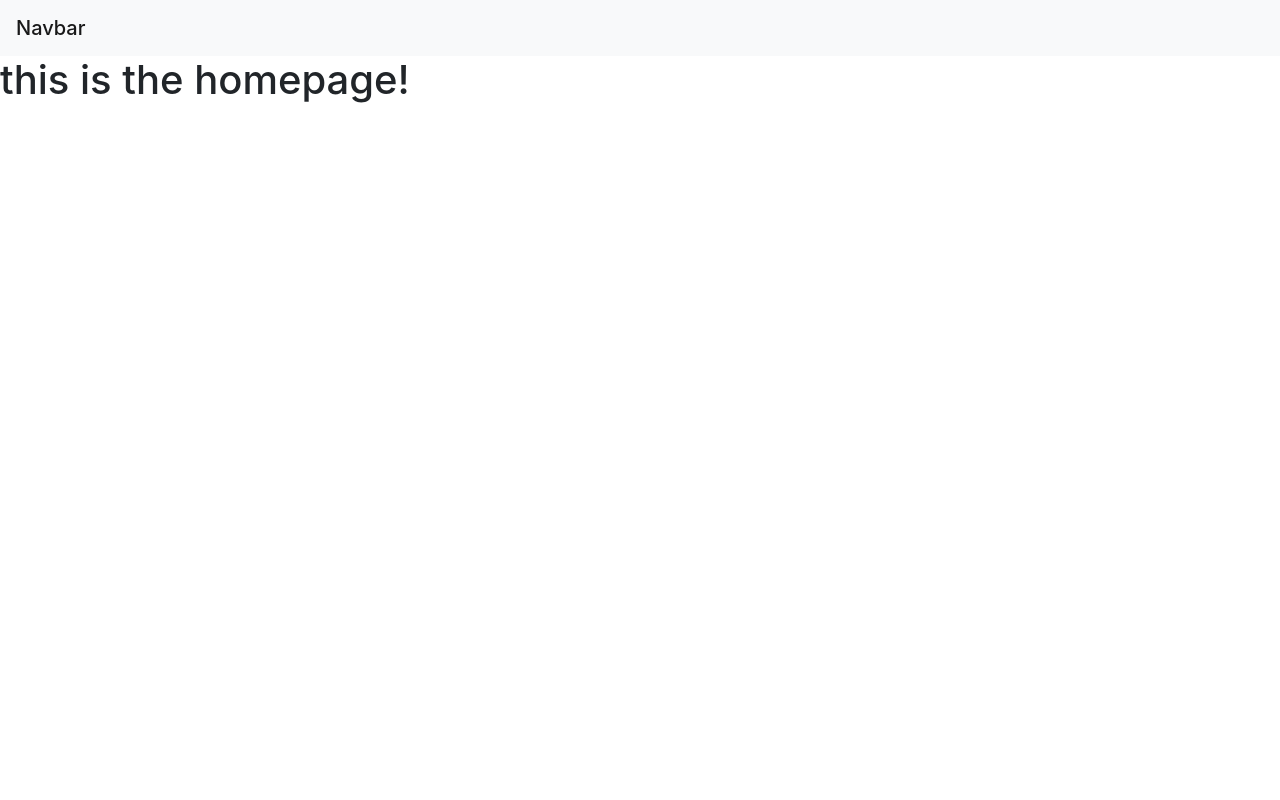
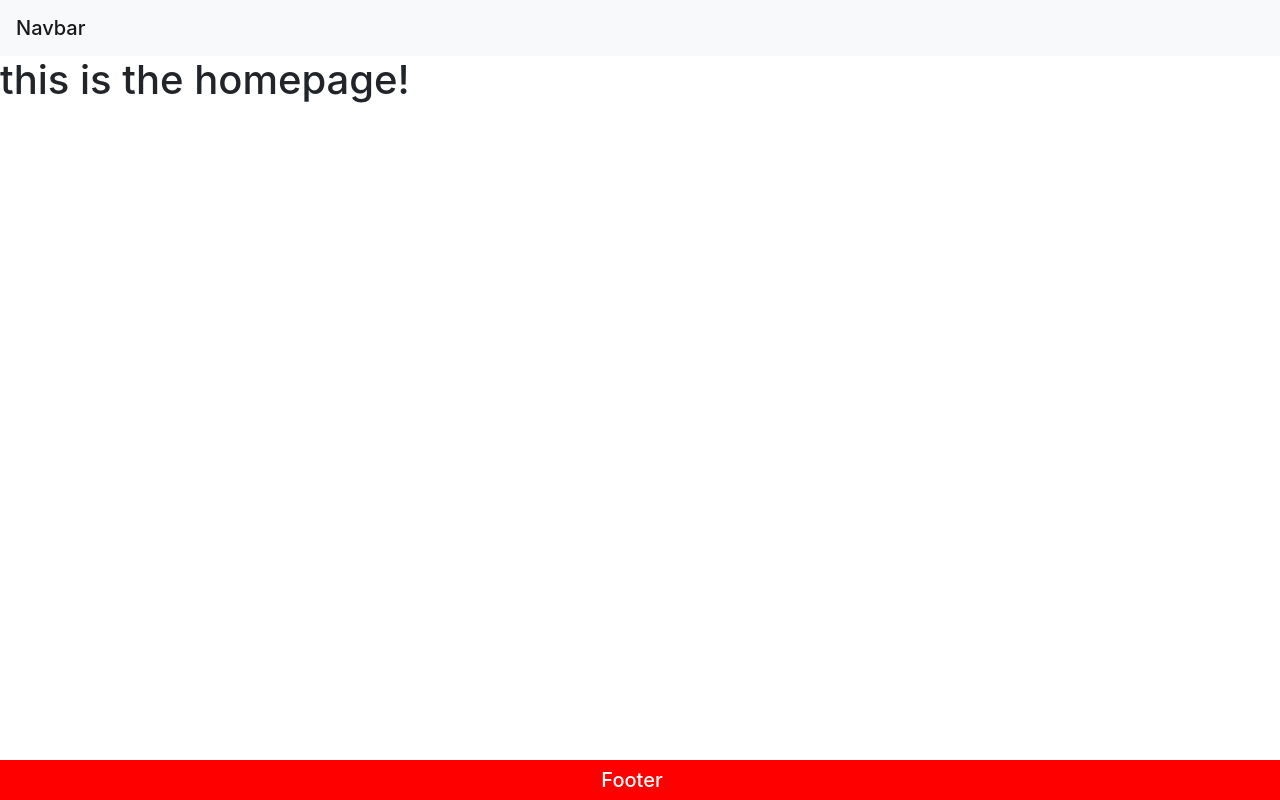
Before and after one commit to SamiSully/Sami-React-Portfolio, a React (Create React App) app: page / in a window 1280 px wide. Built offline with nearby package versions, Linux system fonts and the light colour scheme.

Commit message:
adding in footer

```diff
--- a/src/App.css
+++ b/src/App.css
@@ -28,11 +28,12 @@
   color: #61dafb;
 }
 
-@keyframes App-logo-spin {
-  from {
-    transform: rotate(0deg);
-  }
-  to {
-    transform: rotate(360deg);
-  }
+footer {
+  position: fixed;
+  left: 0;
+  bottom: 0;
+  width: 100%;
+  background-color: red;
+  color: white;
+  text-align: center;
 }
--- a/src/App.js
+++ b/src/App.js
@@ -4,9 +4,12 @@ import Home from "./components/pages/Home";
 import Contact from "./components/pages/Contact";
 import Portfolio from "./components/pages/Portfolio";
 import Errorpage from "./components/pages/Errorpage";
+import Footer from "./components/Footer/Footer";
+import "./App.css";
 
 function App() {
   return (
+    <div>
       <div>
         <Navbar />
         <Router>
@@ -18,6 +21,10 @@ function App() {
           </Switch>
         </Router>
       </div>
+      <footer>
+        <Footer />
+      </footer>
+    </div>
   );
 }
 
--- /dev/null
+++ b/src/components/Footer/Footer.jsx
@@ -0,0 +1,11 @@
+import React from 'react';
+
+function Footer() {
+    return (
+
+  <span class="navbar-brand mb-0 h1">Footer</span>
+
+    );
+}
+
+export default Footer;
```
Lines whose indentation alone changed are shown as unchanged.
